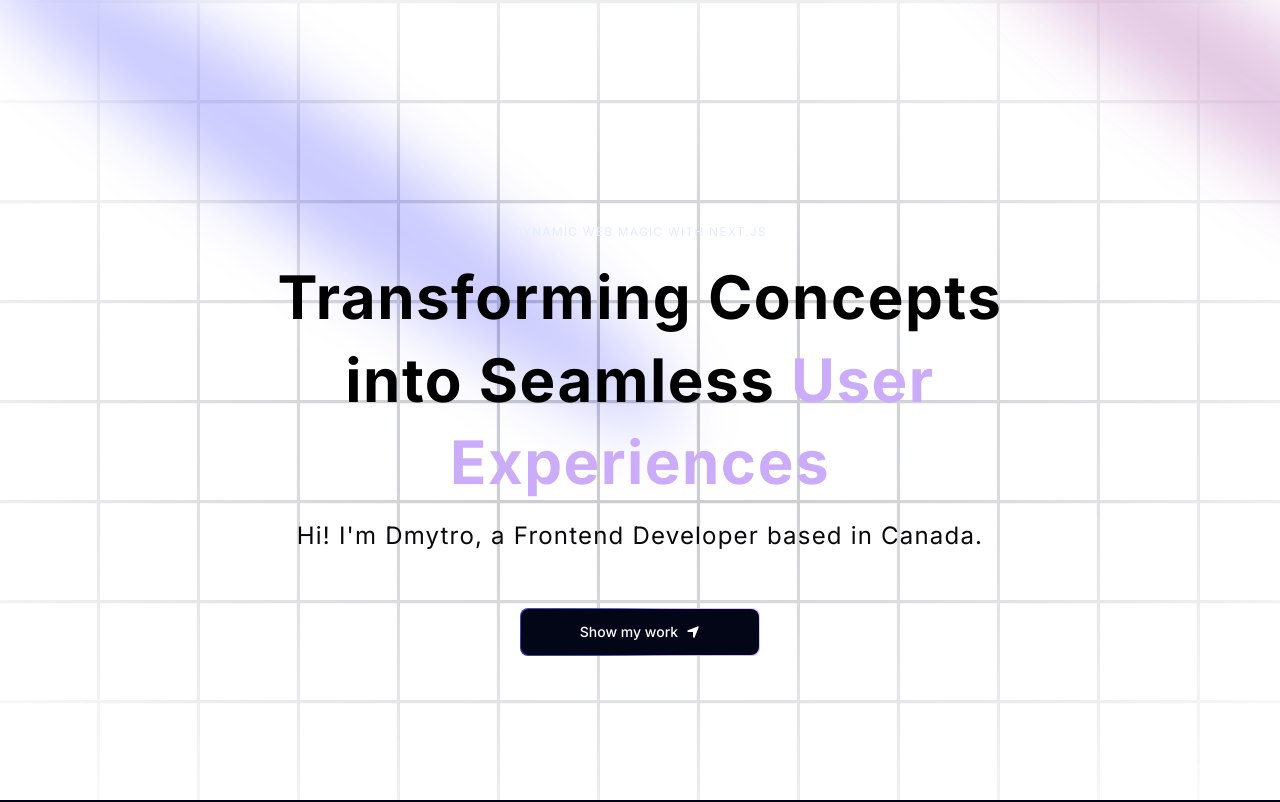
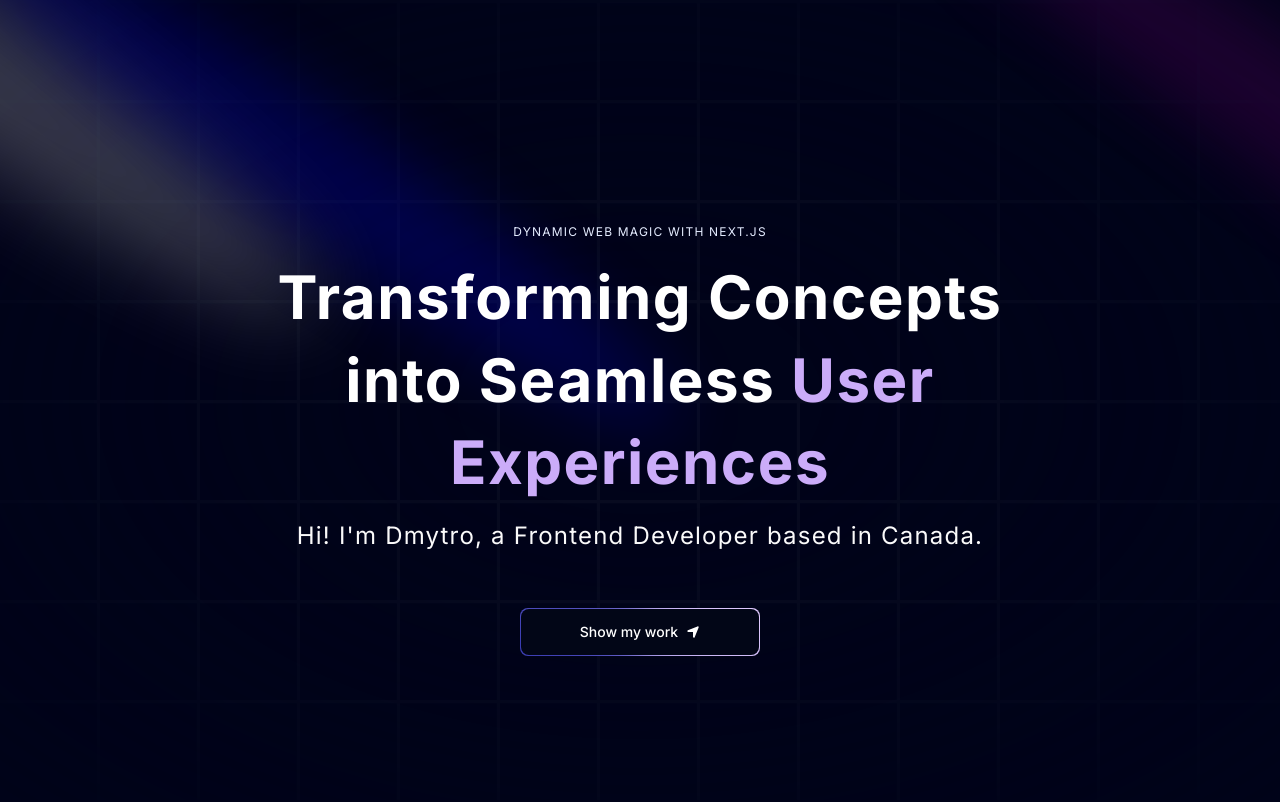
Before and after one commit to DagassaCoop/dev_portfolio, a Next.js app: page / in a window 1280 px wide. Shown: the top 802 px of the page. Built offline with nearby package versions, Linux system fonts and the light colour scheme.

Commit message:
try: add provider back

```diff
--- a/src/app/layout.tsx
+++ b/src/app/layout.tsx
@@ -29,12 +29,10 @@ export default function RootLayout({
         <link rel="icon" href="/jsm-logo.png" sizes="any" />
       </head>
       <body className={inter.className}>
-        {/* <BaseProvider>
+        <BaseProvider>
           <FloatingNav navItems={navItems} />
           {children}
-        </BaseProvider> */}
-        <FloatingNav navItems={navItems} />
-        {children}
+        </BaseProvider>
       </body>
     </html>
   );
```
